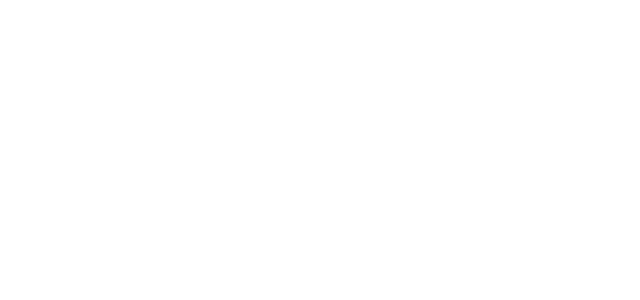
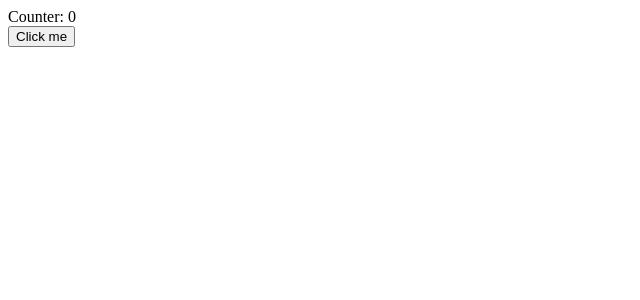
Before and after one commit to mate-academy/react_counter, a React (Create React App) app: page / in a window 1280 px wide. Shown: the top 300 px of the page, without its empty margins (0-640 px from the left). Built offline with nearby package versions, Linux system fonts and the light colour scheme; the HTML template or start-up script is replaced by a standard one.

Commit message:
Solution

```diff
--- a/src/App.js
+++ b/src/App.js
@@ -1,10 +1,11 @@
 import React from 'react';
 import './App.css';
+import Counter from "./components/counter/Counter";
 
 function App() {
   return (
     <div>
-
+      <Counter />
     </div>
   );
 }
--- /dev/null
+++ b/src/components/counter/Counter.js
@@ -0,0 +1,21 @@
+import React, { Component } from 'react';
+
+class Counter extends Component {
+  state = {count: 0};
+
+  handleClick = () => {
+    this.setState(({ count }) => ({
+      count: count + 1
+    }));
+  };
+  render() {
+    return (
+      <>
+        <div>Counter: {this.state.count}</div>
+        <button onClick={this.handleClick}>Click me</button>
+      </>
+      );
+  }
+}
+
+export default Counter;
```
